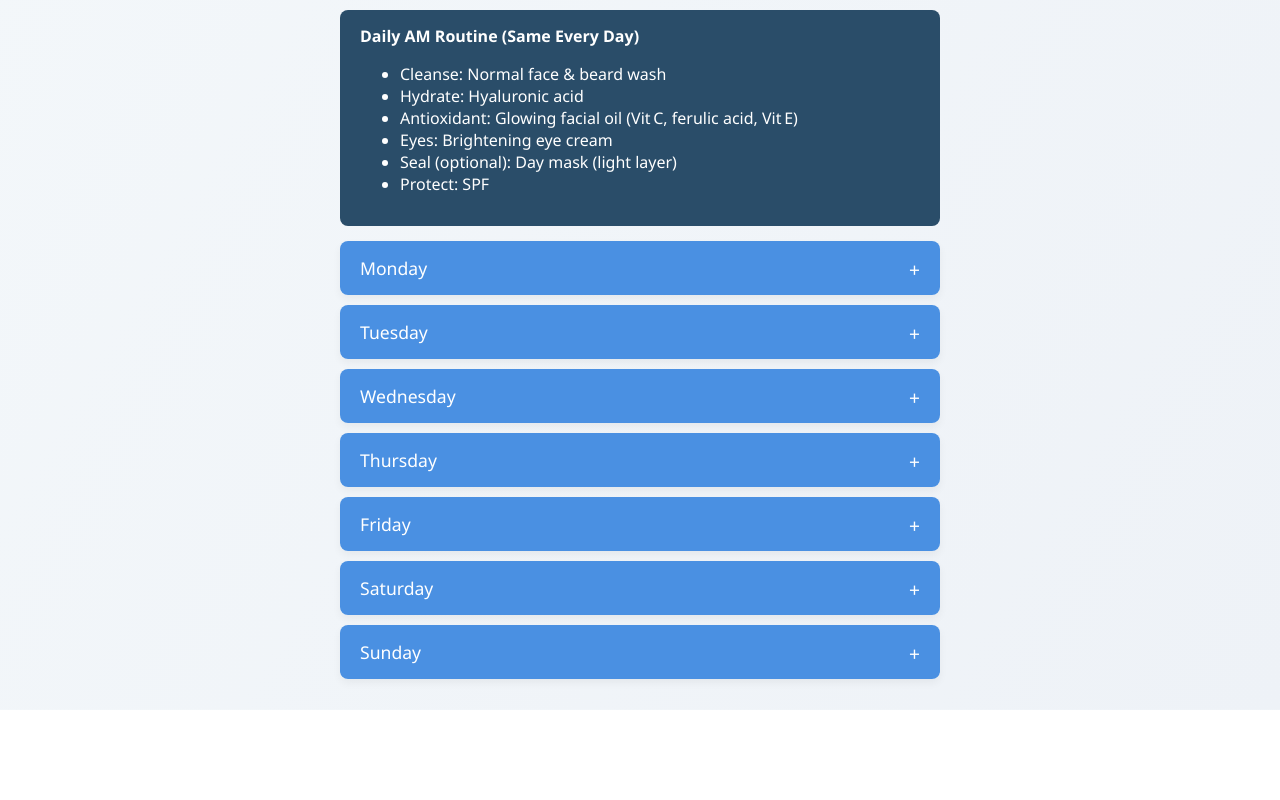
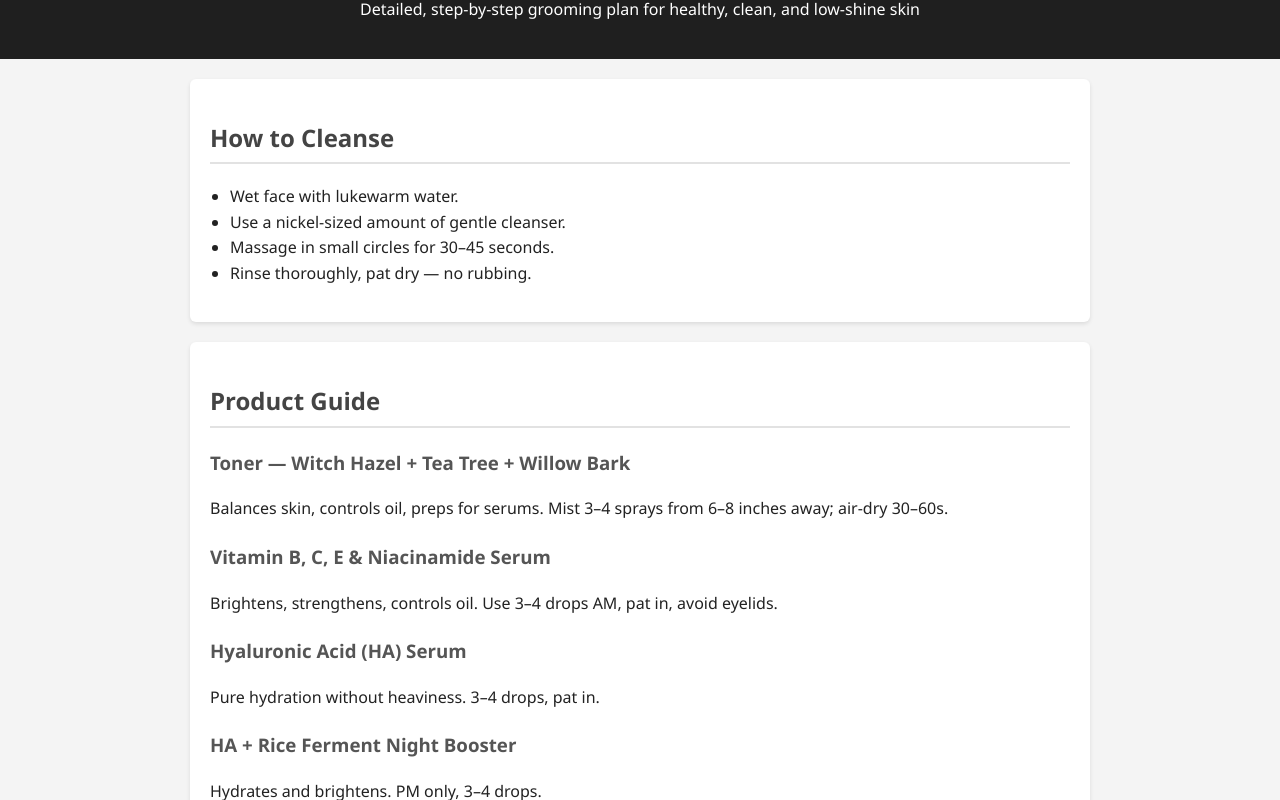
Before and after one commit to adamcathar/skincare, a plain HTML site: page index.html in a window 1280 px wide. Shown: the part 90-890 px from the top of the page. Before the commit the page ends 800 px from the top, so only its background shows below. Drawn offline with Linux system fonts and the light colour scheme.

Commit message:
Update index.html

```diff
--- a/index.html
+++ b/index.html
@@ -3,217 +3,166 @@
 <head>
 <meta charset="UTF-8">
 <meta name="viewport" content="width=device-width, initial-scale=1.0">
-<title>Fancy 7‑Day Skincare Routine</title>
+<title>7‑Day Skincare Routine</title>
 <style>
     body {
-    font-family: 'Segoe UI', sans-serif;
-    background: linear-gradient(120deg, #f3f7fa, #eef2f7);
+        font-family: 'Segoe UI', Tahoma, sans-serif;
+        background-color: #f4f4f4;
+        color: #222;
         margin: 0;
+        padding: 0;
+        line-height: 1.6;
+    }
+    header {
+        background-color: #1f1f1f;
+        color: #fff;
         padding: 20px;
-    color: #333;
+        text-align: center;
     }
-  h1 {
+    h1 { margin: 0; }
+    main { max-width: 900px; margin: auto; padding: 20px; }
+    section {
+        background: #fff;
+        margin-bottom: 20px;
+        border-radius: 6px;
+        padding: 20px;
+        box-shadow: 0 2px 4px rgba(0,0,0,0.1);
+    }
+    h2 {
+        color: #444;
+        border-bottom: 2px solid #e2e2e2;
+        padding-bottom: 5px;
+    }
+    h3 {
+        color: #555;
+        margin-top: 20px;
+    }
+    ul { padding-left: 20px; }
+    .day {
+        background: #fafafa;
+        border: 1px solid #ddd;
+        margin: 10px 0;
+        padding: 10px;
+        border-radius: 4px;
+    }
+    .am { color: #0b5394; }
+    .pm { color: #741b47; }
+    footer {
         text-align: center;
-    color: #2a4d69;
-    margin-bottom: 1rem;
-  }
-  .section {
-    max-width: 600px;
-    margin: auto;
-  }
-  .accordion {
-    background: #fff;
-    border-radius: 8px;
-    overflow: hidden;
-    margin-bottom: 10px;
-    box-shadow: 0 4px 8px rgba(0,0,0,0.05);
-    transition: transform 0.2s ease;
-  }
-  .accordion:hover {
-    transform: translateY(-2px);
-  }
-  .accordion-header {
-    padding: 15px 20px;
-    background: #4a90e2;
-    color: #fff;
-    cursor: pointer;
-    position: relative;
-    font-size: 1.1rem;
-    font-weight: 500;
-  }
-  .accordion-header::after {
-    content: '+';
-    position: absolute;
-    right: 20px;
-    font-size: 1.2rem;
-    transition: transform 0.3s ease;
-  }
-  .accordion-header.active::after {
-    transform: rotate(45deg);
-  }
-  .accordion-content {
-    max-height: 0;
-    overflow: hidden;
-    background: #fafafa;
-    transition: max-height 0.4s ease;
-  }
-  .accordion-content ul {
-    list-style: none;
-    padding: 15px 20px;
-    margin: 0;
-  }
-  .accordion-content li {
-    margin-bottom: 8px;
-    padding-left: 1.2em;
-    position: relative;
-  }
-  .accordion-content li::before {
-    content: '•';
-    color: #4a90e2;
-    position: absolute;
-    left: 0;
-  }
-  /* AM Section */
-  .am-title {
-    background: #2a4d69;
-    color: #fff;
-    padding: 15px 20px;
-    border-radius: 8px;
-    margin-bottom: 15px;
+        font-size: 0.9em;
+        color: #666;
+        padding: 20px;
     }
 </style>
 </head>
 <body>
 
+<header>
     <h1>7‑Day Skincare Routine</h1>
+    <p>Detailed, step‑by‑step grooming plan for healthy, clean, and low‑shine skin</p>
+</header>
 
-<div class="section">
-  <div class="am-title">
-    <strong>Daily AM Routine (Same Every Day)</strong>
+<main>
+
+<section>
+    <h2>How to Cleanse</h2>
     <ul>
-      <li>Cleanse: Normal face &amp; beard wash</li>
-      <li>Hydrate: Hyaluronic acid</li>
-      <li>Antioxidant: Glowing facial oil (Vit C, ferulic acid, Vit E)</li>
-      <li>Eyes: Brightening eye cream</li>
-      <li>Seal (optional): Day mask (light layer)</li>
-      <li>Protect: SPF</li>
+        <li>Wet face with lukewarm water.</li>
+        <li>Use a nickel‑sized amount of gentle cleanser.</li>
+        <li>Massage in small circles for 30–45 seconds.</li>
+        <li>Rinse thoroughly, pat dry — no rubbing.</li>
     </ul>
+</section>
+
+<section>
+    <h2>Product Guide</h2>
+    <h3>Toner — Witch Hazel + Tea Tree + Willow Bark</h3>
+    <p>Balances skin, controls oil, preps for serums. Mist 3–4 sprays from 6–8 inches away; air‑dry 30–60s.</p>
+
+    <h3>Vitamin B, C, E & Niacinamide Serum</h3>
+    <p>Brightens, strengthens, controls oil. Use 3–4 drops AM, pat in, avoid eyelids.</p>
+
+    <h3>Hyaluronic Acid (HA) Serum</h3>
+    <p>Pure hydration without heaviness. 3–4 drops, pat in.</p>
+
+    <h3>HA + Rice Ferment Night Booster</h3>
+    <p>Hydrates and brightens. PM only, 3–4 drops.</p>
+
+    <h3>Niacinamide 5% + Squalane Serum</h3>
+    <p>Oil control + light hydration. PM on assigned nights, 3 drops.</p>
+
+    <h3>Collagen Liquid Serum</h3>
+    <p>Supports firmness. PM on assigned nights, 3–4 drops.</p>
+
+    <h3>Retinol Serum</h3>
+    <p>Cell turnover, anti‑ageing. PM only, twice per week, 2–3 drops. Avoid eyes. Wait 2 min before next step. No masks/Vitamin C same night.</p>
+
+    <h3>Collagen Cream</h3>
+    <p>Light moisture & firmness. Half‑pea AM daily; PM on retinol nights. Apply perimeter of face.</p>
+
+    <h3>Vitamin C Cream</h3>
+    <p>Brightens, evens tone. PM only, not with retinol.</p>
+
+    <h3>Night Mask — Peptides + Ceramides</h3>
+    <p>Overnight hydration, barrier support. Thin layer on assigned nights; avoid T‑zone if oily.</p>
+
+    <h3>Lavender Melatonin Eye Cream</h3>
+    <p>Soothes under‑eyes. Rice‑grain per eye nightly; dab gently.</p>
+
+    <h3>Masks</h3>
+    <ul>
+        <li><strong>Hydrating Clay:</strong> 10–15 min</li>
+        <li><strong>Peel‑Off Charcoal:</strong> 20 min</li>
+        <li><strong>Kaolin/Bentonite/Charcoal:</strong> 10 min max</li>
+        <li><strong>Gold Peel‑Off:</strong> 20 min</li>
+    </ul>
+</section>
+
+<section>
+    <h2>7‑Day Schedule</h2>
+
+    <div class="day"><strong>Day 1</strong>
+        <p class="am">AM: Cleanse → Toner → Vitamin B/C/E + Niacinamide → HA Serum → Collagen Cream → Sunscreen</p>
+        <p class="pm">PM: Cleanse → Hydrating Clay Mask → HA + Rice Booster → Niacinamide + Squalane → Eye Cream → Night Mask (skip T‑zone)</p>
     </div>
 
-  <!-- PM Days -->
-  <div class="accordion">
-    <div class="accordion-header">Monday</div>
-    <div class="accordion-content">
-      <ul>
-        <li>Cleanse: Normal wash</li>
-        <li>Hydrate: Hyaluronic acid</li>
-        <li>Treat: Retinol</li>
-        <li>Support: Collagen</li>
-        <li>Eyes: Under‑eye roller (HA)</li>
-        <li>Seal: Night mask</li>
-      </ul>
-    </div>
+    <div class="day"><strong>Day 2</strong>
+        <p class="am">Same as Day 1 AM</p>
+        <p class="pm">PM: Cleanse → Retinol Serum → HA Serum → Collagen Cream (perimeter only) → Eye Cream</p>
     </div>
 
-  <div class="accordion">
-    <div class="accordion-header">Tuesday</div>
-    <div class="accordion-content">
-      <ul>
-        <li>Exfoliate: Chemical exfoliant wash</li>
-        <li>Mask: Clay mask (rinse)</li>
-        <li>Hydrate: Hyaluronic acid</li>
-        <li>Support: Collagen</li>
-        <li>Eyes: Under‑eye roller</li>
-        <li>Seal: Night mask</li>
-      </ul>
-    </div>
+    <div class="day"><strong>Day 3</strong>
+        <p class="am">Same as Day 1 AM</p>
+        <p class="pm">PM: Cleanse → Peel‑Off Charcoal Mask → HA + Rice Booster → Collagen Serum → Eye Cream → Night Mask (cheeks only)</p>
     </div>
 
-  <div class="accordion">
-    <div class="accordion-header">Wednesday</div>
-    <div class="accordion-content">
-      <ul>
-        <li>Cleanse: Normal wash</li>
-        <li>Mask: Gold peel‑off mask</li>
-        <li>Hydrate: Hyaluronic acid</li>
-        <li>Support: Collagen</li>
-        <li>Eyes: Under‑eye roller</li>
-        <li>Seal: Night mask</li>
-      </ul>
-    </div>
+    <div class="day"><strong>Day 4</strong>
+        <p class="am">Same as Day 1 AM</p>
+        <p class="pm">PM: Cleanse → Niacinamide + Squalane → Collagen Serum → Vitamin C Cream (cheeks only) → Eye Cream</p>
     </div>
 
-  <div class="accordion">
-    <div class="accordion-header">Thursday</div>
-    <div class="accordion-content">
-      <ul>
-        <li>Cleanse: Normal wash</li>
-        <li>Hydrate: Hyaluronic acid</li>
-        <li>Treat: Retinol</li>
-        <li>Support: Collagen</li>
-        <li>Eyes: Under‑eye roller</li>
-        <li>Seal: Night mask</li>
-      </ul>
-    </div>
+    <div class="day"><strong>Day 5</strong>
+        <p class="am">Same as Day 1 AM</p>
+        <p class="pm">PM: Cleanse → Kaolin/Bentonite/Charcoal Mask → HA + Rice Booster → Collagen Serum → Eye Cream → Night Mask (perimeter only)</p>
     </div>
 
-  <div class="accordion">
-    <div class="accordion-header">Friday</div>
-    <div class="accordion-content">
-      <ul>
-        <li>Exfoliate: Physical exfoliant wash</li>
-        <li>Hydrate: Hyaluronic acid</li>
-        <li>Support: Collagen</li>
-        <li>Eyes: Under‑eye roller</li>
-        <li>Seal: Night mask</li>
-      </ul>
-    </div>
+    <div class="day"><strong>Day 6</strong>
+        <p class="am">Same as Day 1 AM</p>
+        <p class="pm">PM: Cleanse → Retinol Serum → HA Serum → Collagen Cream (perimeter only) → Eye Cream</p>
     </div>
 
-  <div class="accordion">
-    <div class="accordion-header">Saturday</div>
-    <div class="accordion-content">
-      <ul>
-        <li>Cleanse: Normal wash</li>
-        <li>Hydrate: Hyaluronic acid</li>
-        <li>Treat: Retinol</li>
-        <li>Support: Collagen</li>
-        <li>Eyes: Under‑eye roller</li>
-        <li>Seal: Night mask</li>
-      </ul>
-    </div>
+    <div class="day"><strong>Day 7</strong>
+        <p class="am">Same as Day 1 AM</p>
+        <p class="pm">PM: Cleanse → Gold Peel‑Off Mask → HA + Rice Booster → Collagen Serum → Eye Cream → Night Mask (cheeks only)</p>
     </div>
 
-  <div class="accordion">
-    <div class="accordion-header">Sunday</div>
-    <div class="accordion-content">
-      <ul>
-        <li>Cleanse: Normal wash</li>
-        <li>Mask: Charcoal peel‑off mask</li>
-        <li>Hydrate: Hyaluronic acid</li>
-        <li>Support: Collagen</li>
-        <li>Eyes: Under‑eye roller</li>
-        <li>Seal: Night mask</li>
-      </ul>
-    </div>
-  </div>
-</div>
+</section>
 
-<script>
-  const accordions = document.querySelectorAll('.accordion-header');
-  accordions.forEach(header => {
-    header.addEventListener('click', () => {
-      const open = header.classList.contains('active');
-      document.querySelectorAll('.accordion-header').forEach(h => h.classList.remove('active'));
-      document.querySelectorAll('.accordion-content').forEach(c => c.style.maxHeight = null);
-      if (!open) {
-        header.classList.add('active');
-        const content = header.nextElementSibling;
-        content.style.maxHeight = content.scrollHeight + "px";
-      }
-    });
-  });
-</script>
+</main>
+
+<footer>
+    Routine designed for a clean, healthy, low‑shine look — consistent use = visible results.
+</footer>
 
 </body>
 </html>
```
Lines whose indentation alone changed are shown as unchanged.
